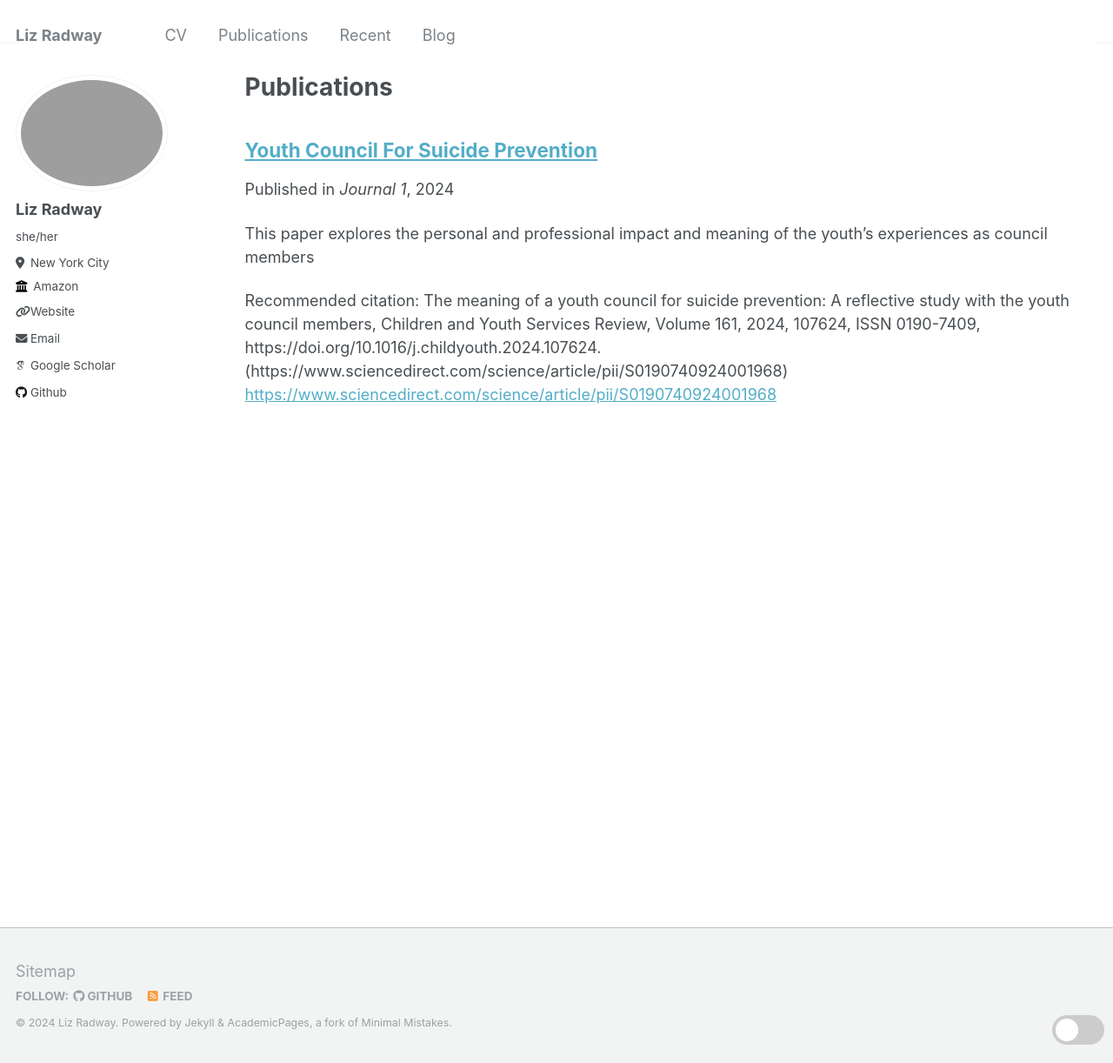
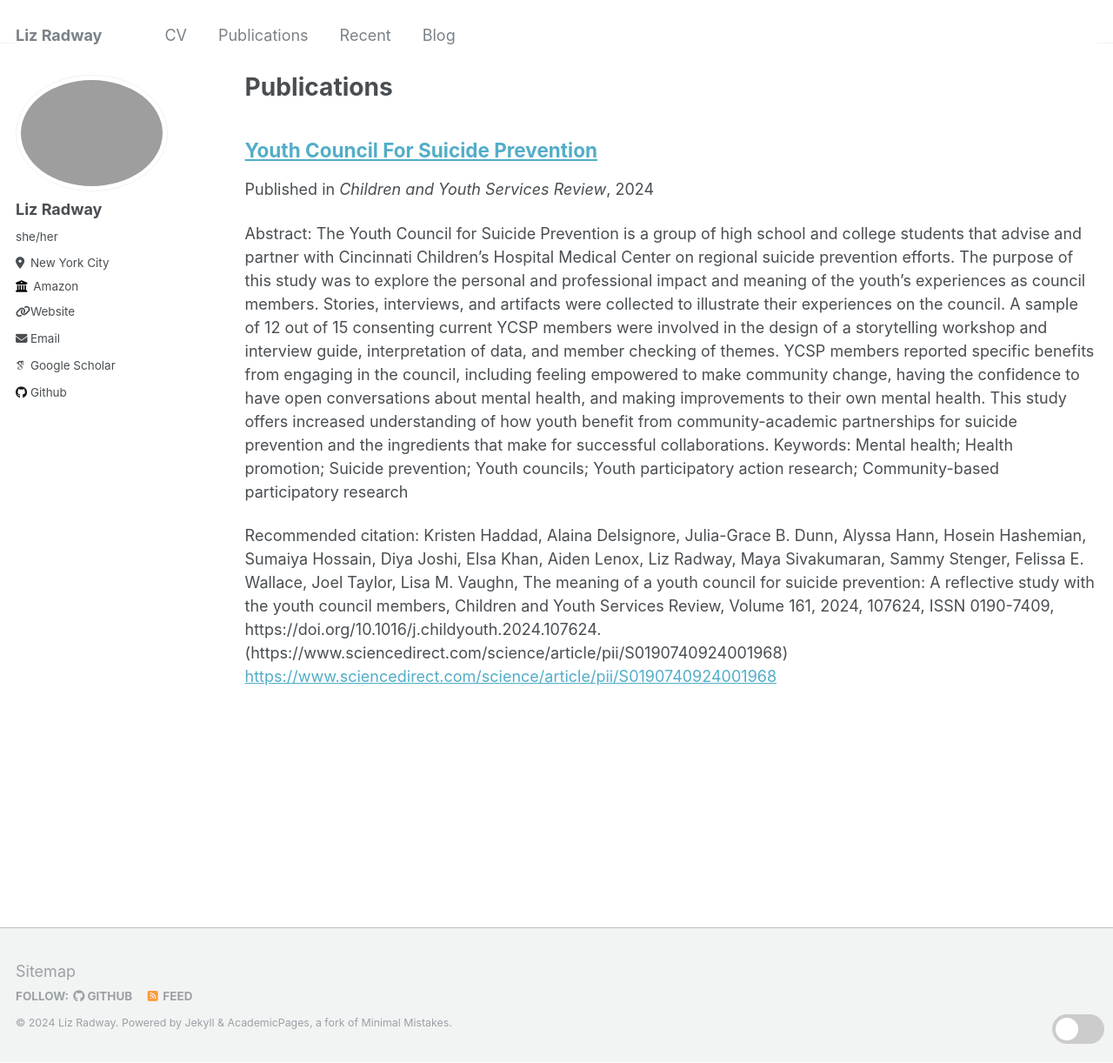
Before and after one commit to lizradway/lizradway.github.io, a Jekyll site: the page built from _pages/publications.md, in a window 1280 px wide and 1222 px high. Shown: the whole window at 87% size. Built offline with Jekyll 4.4.1, drawn with Linux system fonts in a browser that asks for light colours; some web fonts are replaced.

Commit message:
fix ycsp citation

```diff
--- a/_publications/YCSP.md
+++ b/_publications/YCSP.md
@@ -2,11 +2,12 @@
 title: "Youth Council For Suicide Prevention"
 collection: publications
 permalink: /publication/YCSP
-excerpt: 'This paper explores the personal and professional impact and meaning of the youth’s experiences as council members'
+excerpt: 'Abstract: The Youth Council for Suicide Prevention is a group of high school and college students that advise and partner with Cincinnati Children’s Hospital Medical Center on regional suicide prevention efforts. The purpose of this study was to explore the personal and professional impact and meaning of the youth’s experiences as council members. Stories, interviews, and artifacts were collected to illustrate their experiences on the council. A sample of 12 out of 15 consenting current YCSP members were involved in the design of a storytelling workshop and interview guide, interpretation of data, and member checking of themes. YCSP members reported specific benefits from engaging in the council, including feeling empowered to make community change, having the confidence to have open conversations about mental health, and making improvements to their own mental health. This study offers increased understanding of how youth benefit from community-academic partnerships for suicide prevention and the ingredients that make for successful collaborations.
+Keywords: Mental health; Health promotion; Suicide prevention; Youth councils; Youth participatory action research; Community-based participatory research'
 date: 2024-4-26
-venue: 'Journal 1'
+venue: 'Children and Youth Services Review'
 paperurl: 'https://www.sciencedirect.com/science/article/pii/S0190740924001968'
-citation: 'The meaning of a youth council for suicide prevention: A reflective study with the youth council members, Children and Youth Services Review, Volume 161, 2024, 107624, ISSN 0190-7409, https://doi.org/10.1016/j.childyouth.2024.107624.(https://www.sciencedirect.com/science/article/pii/S0190740924001968)'
+citation: 'Kristen Haddad, Alaina Delsignore, Julia-Grace B. Dunn, Alyssa Hann, Hosein Hashemian, Sumaiya Hossain, Diya Joshi, Elsa Khan, Aiden Lenox, Liz Radway, Maya Sivakumaran, Sammy Stenger, Felissa E. Wallace, Joel Taylor, Lisa M. Vaughn, The meaning of a youth council for suicide prevention: A reflective study with the youth council members, Children and Youth Services Review, Volume 161, 2024, 107624, ISSN 0190-7409, https://doi.org/10.1016/j.childyouth.2024.107624.(https://www.sciencedirect.com/science/article/pii/S0190740924001968)'
 ---
 
 Kristen Haddad, Alaina Delsignore, Julia-Grace B. Dunn, Alyssa Hann, Hosein Hashemian, Sumaiya Hossain, Diya Joshi, Elsa Khan, Aiden Lenox, Liz Radway, Maya Sivakumaran, Sammy Stenger, Felissa E. Wallace, Joel Taylor, Lisa M. Vaughn,
```
